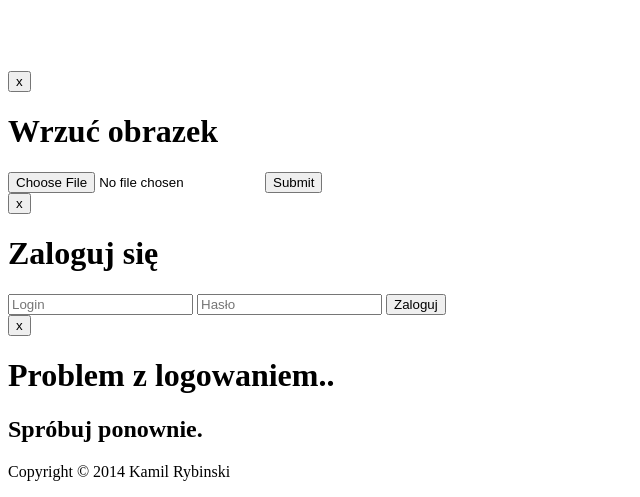
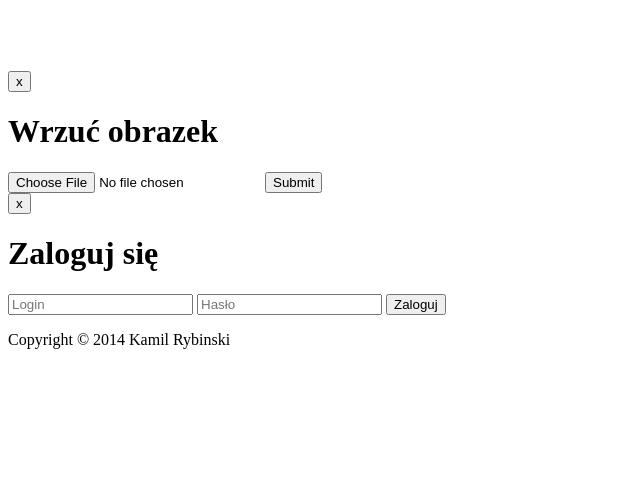
Before and after one commit to kamilrybinski/image-upload-server-with-nodejs, a plain HTML site: page public/index.html in a window 1280 px wide. Shown: the part 2938-3435 px from the top of the page, without its empty margins (0-640 px from the left). After the commit the page ends 3303 px from the top, so only its background shows below. Drawn offline with Linux system fonts and the light colour scheme.

Commit message:
usuniety loginErrorBox

```diff
--- a/public/index.html
+++ b/public/index.html
@@ -137,12 +137,6 @@
                     </form>
                 </div>
 
-                <div id="loginErrorBox">
-                    <button id="closeErrorBox">x</button>
-                    <h1>Problem z logowaniem..</h1>
-                    <h2>Spróbuj ponownie.</h2>
-                </div>
-
             </div>
             <footer>
                 <p>Copyright &copy; 2014 Kamil Rybinski</p>
--- a/public/js/scripts.js
+++ b/public/js/scripts.js
@@ -8,15 +8,13 @@
         uploadMenuBtn = document.getElementById('uploadMenuBtn'),
         closeLoginBox = document.getElementById('closeLogIn'),
         closeUploadBox = document.getElementById('closeUpload'),
-        closeErrorBox = document.getElementById('closeErrorBox'),
         logInBox = document.getElementById('logInBox'),
         uploadBox = document.getElementById('uploadBox'),
-        loginErrorBox = document.getElementById('loginErrorBox'),
         who = document.getElementById('who'),
         whoName = document.getElementById('whoName'),
 
         isLogged = false,
-        whoIsLogged = '';
+        whoIsLogged = "";
 
 
     // loginBox
@@ -33,11 +31,6 @@
     };
     closeUploadBox.onclick = function () {
         document.getElementById('uploadBox').style.display = 'none';
-    };
-
-    // loginErrorBox
-    closeErrorBox.onclick = function () {
-        loginErrorBox.style.display = 'none';
     };
 
 
@@ -58,14 +51,14 @@
             loginMenuBtn.style.display = 'none';
             isLogged = true;
         } else {
-            loginErrorBox.style.display = 'block';
+            //loginErrorBox.style.display = 'block'; //usun
             isLogged = false;
         }
 
         document.getElementById('username').value = "";
         document.getElementById('password').value = "";
     }
-    //loginBtn.addEventListener('click', login, false); //zmiana
+    //loginBtn.addEventListener('click', login, false); //usun
 
 
     // Wylogowanie
--- a/public/less/style.less
+++ b/public/less/style.less
@@ -3,7 +3,7 @@
 @content-color: #290909;
 @footer-color: #2B2B2B;
 
-// Hights
+// Heights
 @nav-height: 8%;
 @content-height: 87%;
 @footer-height: 5%;
@@ -249,48 +249,6 @@ nav {
         }
     } // close .logInBox
 
-    #loginErrorBox {
-        display: none;
-        width: 400px;
-        height: 120px;
-        border: 1px solid #000;
-        background-color: #114183;
-        .pos-absolute;
-        margin: auto;
-
-        #closeErrorBox {
-            width: 25px;
-            height: 25px;
-            float: right;
-            font-weight: bold;
-            font-size: 16px;
-            background-color: #f00;
-            border: none;
-            color: #fff;
-
-            &:hover {
-                cursor: pointer;
-                box-shadow: 0px 0px 2px #000;
-            }
-        }
-
-        h1 {
-            display: flex;
-            justify-content: center;
-            color: #fff;
-            margin-top: 30px;
-        }
-
-        h2 {
-            display: flex;
-            justify-content: center;
-            color: #fff;
-            font-weight: 100;
-        }
-
-    } // close .loginErrorBox
-
-
 } // close .content
 
 footer {
```
